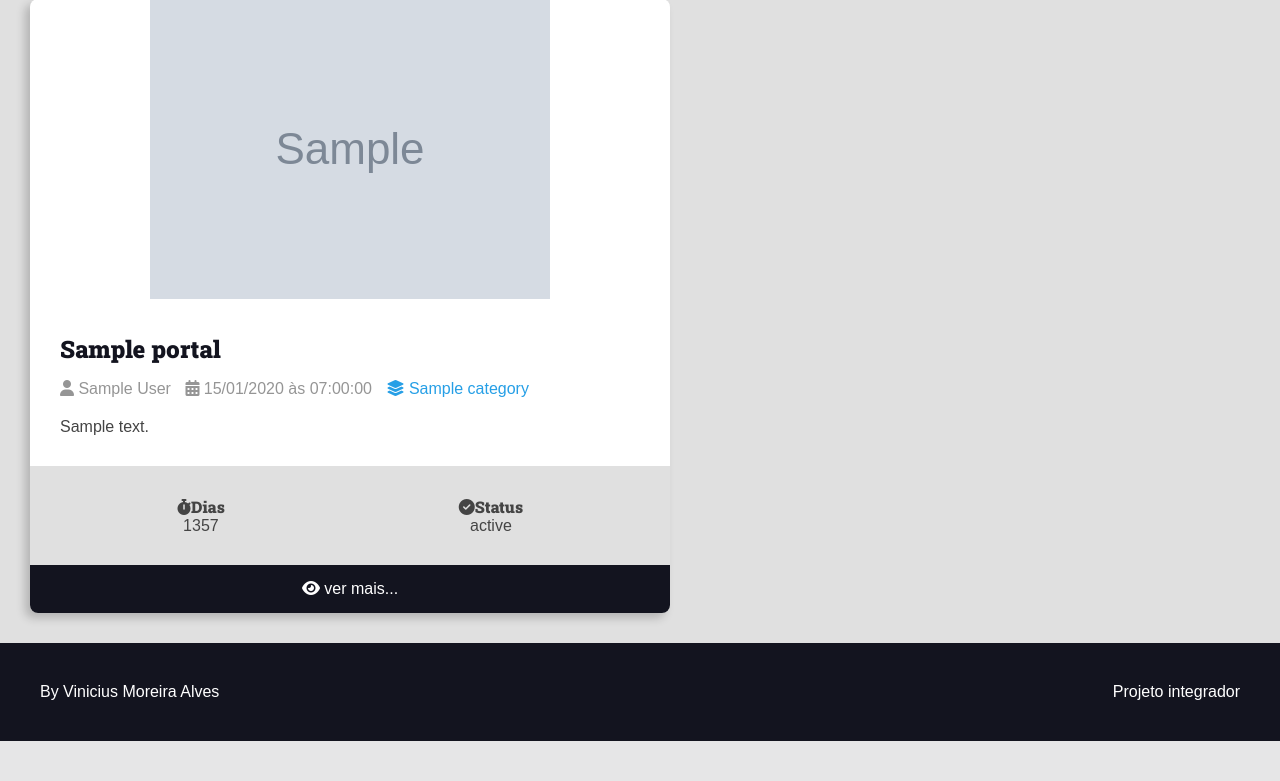
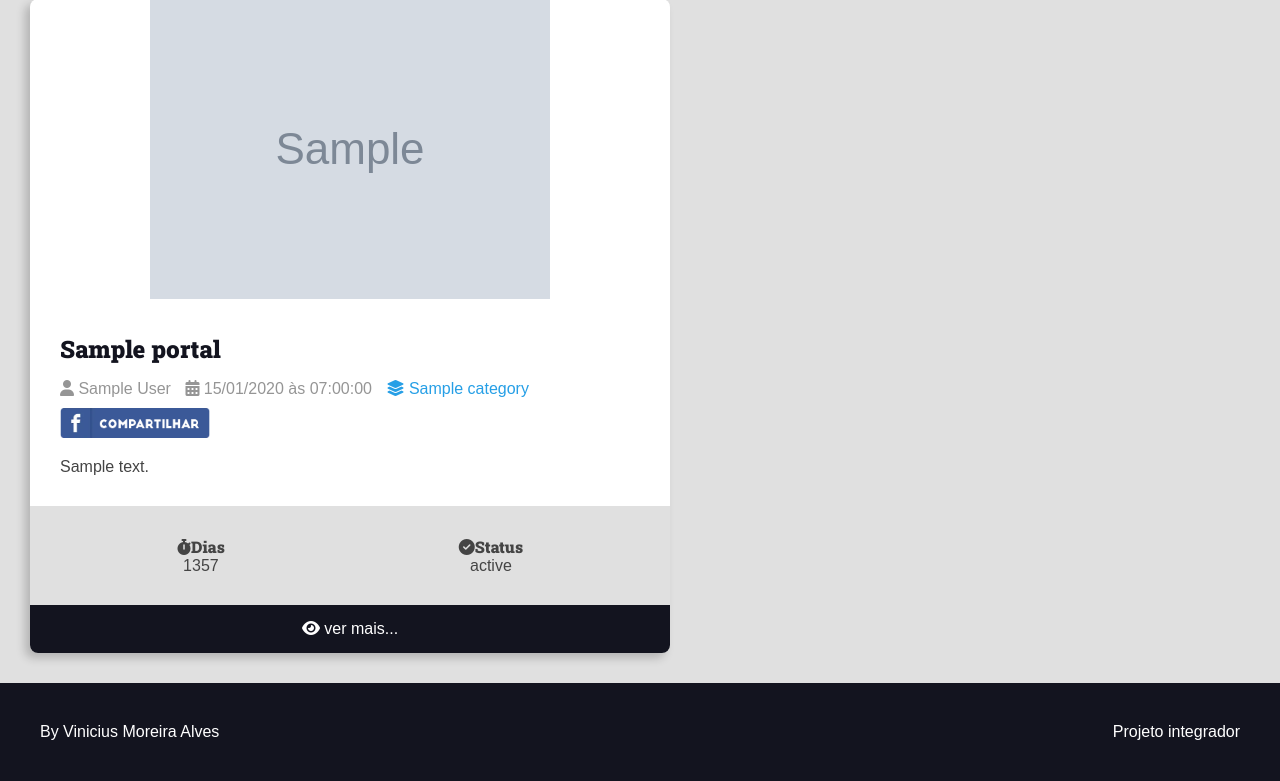
Before and after one commit to ViniC05/projeto-integrador, a Django app: page / in a window 1280 px wide. Shown: the part 213-994 px from the top of the page. Before the commit the page ends 954 px from the top, so only its background shows below. Run offline with Django 4.2, Linux system fonts and the light colour scheme; tables that the repository leaves empty hold one stand-in row (values such as "Sample post"); grey boxes marked "Sample" are stand-in pictures.

Commit message:
adição de um botão para compartilhar os posts

```diff
--- a/base_static/global/css/styles.css
+++ b/base_static/global/css/styles.css
@@ -451,6 +451,17 @@ color: var(--color-debug-dark);
     margin: 1rem 0;
 }
 
+.btn-share{
+    display: block;
+    width: 150px;
+    cursor: pointer;
+    margin-top: 10px;
+}
+
+.btn-share:hover{
+    transform: scale(1.01);
+}
+
 .adicionar_comentarios{
     margin: 30px;
     display: flex;
--- a/base_templates/global/partials/head.html
+++ b/base_templates/global/partials/head.html
@@ -17,4 +17,3 @@
     <link href="https://fonts.googleapis.com/css2?family=Roboto+Slab:wght@900&display=swap" rel="stylesheet">
 
     <link rel="stylesheet" href="{% static 'global/css/styles.css' %}">
-    <link rel="stylesheet" href="{% static 'global/css/style.css' %}">
--- a/portal/templates/portal/partials/post.html
+++ b/portal/templates/portal/partials/post.html
@@ -1,3 +1,4 @@
+{% load static %}
 <div class="post portal-list-item">
     <div class="portal cover">
         <a href="{% url 'portal:post' post.id %}">
@@ -34,6 +35,7 @@
                 </a>
             </span>
         {% endif %}
+        <img class="btn-share" src={% static "global/img/btn-share.png" %} alt="Botão de compartilhamento com o facebook">
     </div>
     <div class="portal-content">
         <p>{{ post.description }}</p>
```
Also changed, not shown: base_static/global/img/btn-share.png (added).
